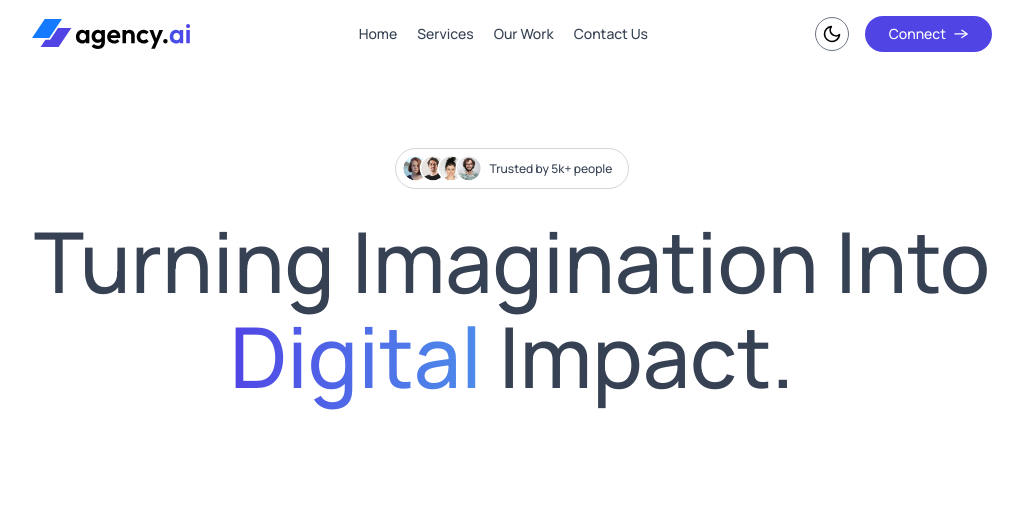
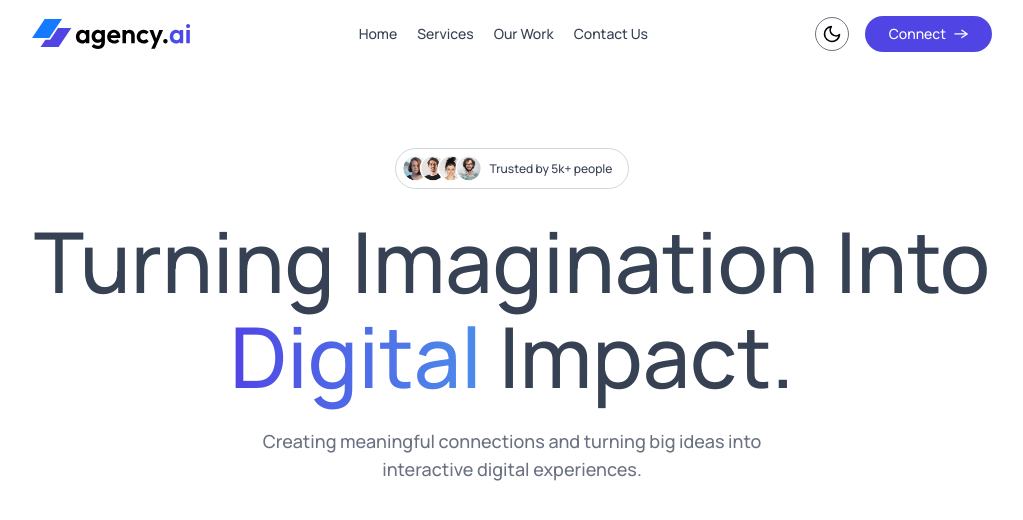
Before and after one commit to avicious/agency, a React (Vite) app: page / in a window 1280 px wide. Shown: the top 520 px of the page, without its empty margins (128-1151 px from the left). Built offline with nearby package versions, Linux system fonts and the light colour scheme.

Commit message:
Hero section added

```diff
--- a/src/components/Hero.jsx
+++ b/src/components/Hero.jsx
@@ -18,6 +18,11 @@
         </span>{" "}
         Impact.
       </h1>
+
+      <p className="text-sm sm:text-lg font-medium text-gray-500 dark:text-white/75 max-w-4/5 sm:max-w-lg pb-3">
+        Creating meaningful connections and turning big ideas into interactive
+        digital experiences.
+      </p>
     </div>
   );
 };
```
